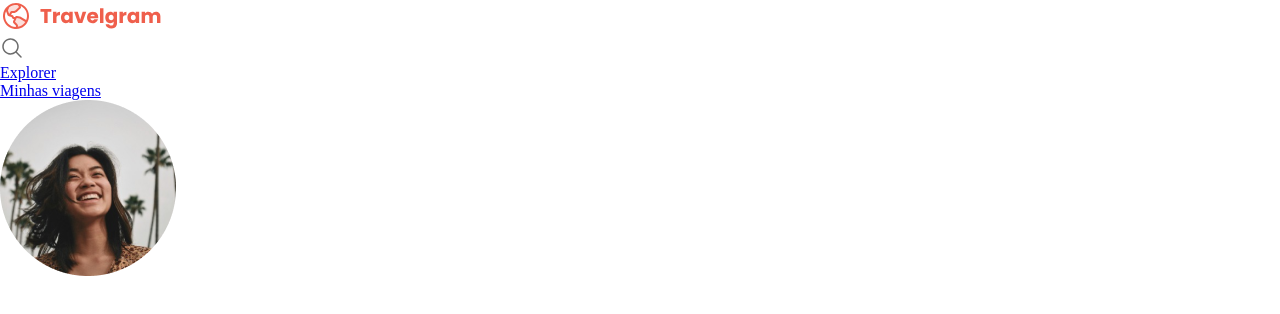
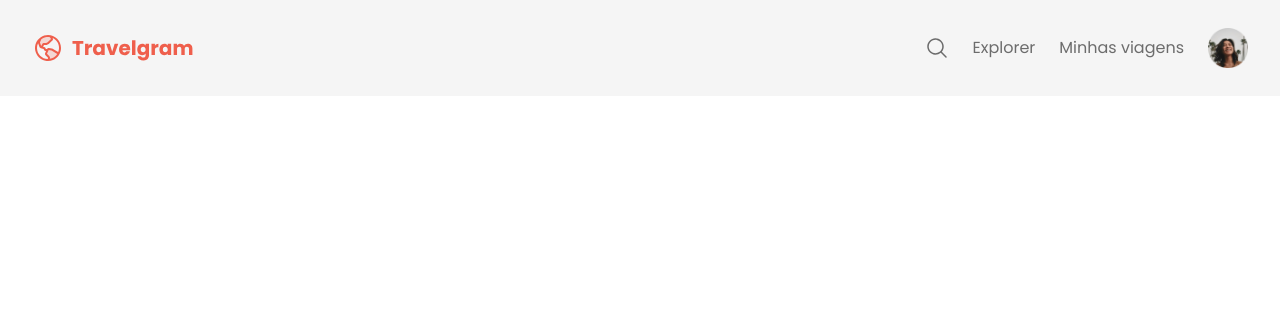
Before and after one commit to KwagFN/Projeto-02, a plain HTML site: page index.html in a window 1280 px wide. Drawn offline with Linux system fonts and the light colour scheme.

Commit message:
feito navegação

```diff
--- a/index.html
+++ b/index.html
@@ -12,7 +12,8 @@
   <link href="https://fonts.googleapis.com/css2?family=Poppins:wght@100;400;700&display=swap" rel="stylesheet">
 </head>
 <body>
-  <nav>
+  <div class="bg-surface-color">
+    <nav class="container">
       <a href="#" id="logo">
         <img src="assets/Logo.svg" alt="Logomark">
       </a>
@@ -32,6 +33,7 @@
         </li>
       </ul>
     </nav>
+  </div>
   <header>
   </header>
 </body>
--- a/styles/global.css
+++ b/styles/global.css
@@ -13,7 +13,7 @@
   --text-color-primary: #313131;
   --text-color-secondary: #6C6C6C;
 
-  --font-family: "Poppins" sans-serif;
+  --font-family: 'Poppins', sans-serif;
   --text-lg: bold 32px/125% var(--font-family);
   --text: 16px/150% var(--font-family);
   --text-md: 14px/175% var(--font-family);
@@ -25,3 +25,23 @@ body {
   color: var(--text-color-secondary);
   background-color: var(--background-color);
 }
+
+a {
+  text-decoration: none;
+  color: inherit;
+}
+
+a:hover {
+  color: var(--brand-color);
+  text-decoration: underline;
+}
+
+.container {
+  padding-inline: 32px;
+  max-width: 1280px;
+  margin-inline: auto;
+}
+
+.bg-surface-color {
+  background-color: var(--surface-color);
+}
--- a/styles/index.css
+++ b/styles/index.css
@@ -1 +1,2 @@
 @import url(global.css);
+@import url(nav.css);
--- /dev/null
+++ b/styles/nav.css
@@ -0,0 +1,22 @@
+nav {
+  display: flex;
+  justify-content: space-between;
+  align-items: center;
+
+  line-height: 0;
+  padding-block: 20px;
+}
+
+nav ul {
+  list-style: none;
+  display: flex;
+  align-items: center;
+  gap: 24px;
+
+  padding-block: 8px;
+}
+
+nav ul li:last-child img {
+  width: 40px;
+  height: 40px;
+}
```
Lines whose indentation alone changed are shown as unchanged.
